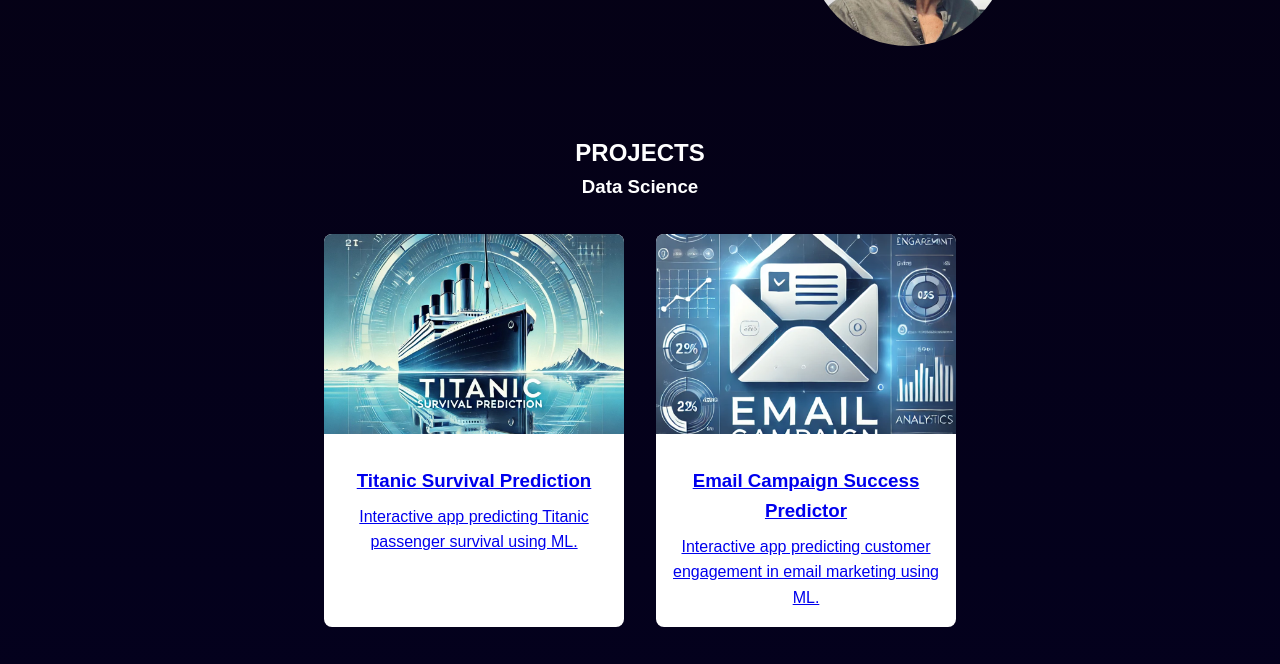
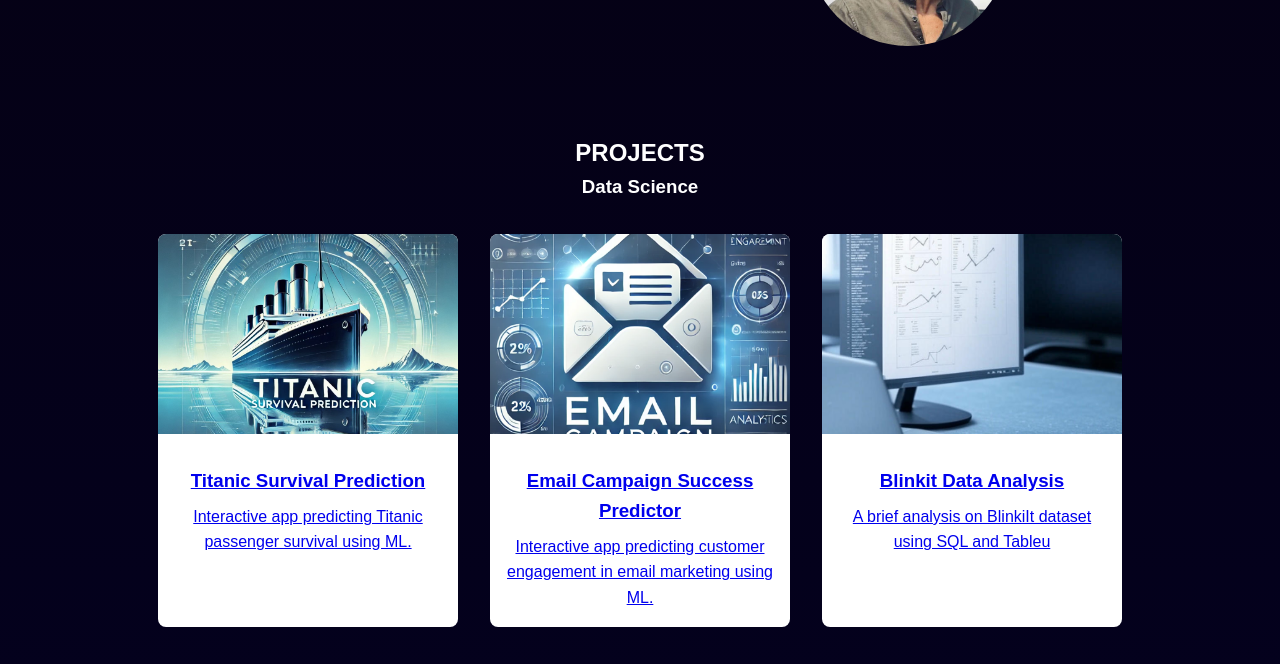
Before and after one commit to Amar-mukhthar/Portfolio, a plain HTML site: page index.html in a window 1280 px wide. Shown: the part 288-952 px from the top of the page. Drawn offline with nearby package versions, Linux system fonts and the light colour scheme.

Commit message:
updated index.html to add blinkit project

```diff
--- a/index.html
+++ b/index.html
@@ -59,6 +59,16 @@
                     </a>
                 </div>
 
+                <div class="card">
+                    <a href="BlinkitProject/Blinkit.html" target="_blank">
+                        <img src="pictures/BlinkiIt_Thumbnail.jpg" alt="Blinkit Project">
+                        <div class="card-content">
+                            <h3>Blinkit Data Analysis</h3>
+                            <p>A brief analysis on BlinkiIt dataset using SQL and Tableu</p>
+                        </div>
+                    </a>
+                </div>
+
 
             </div>
 
```
